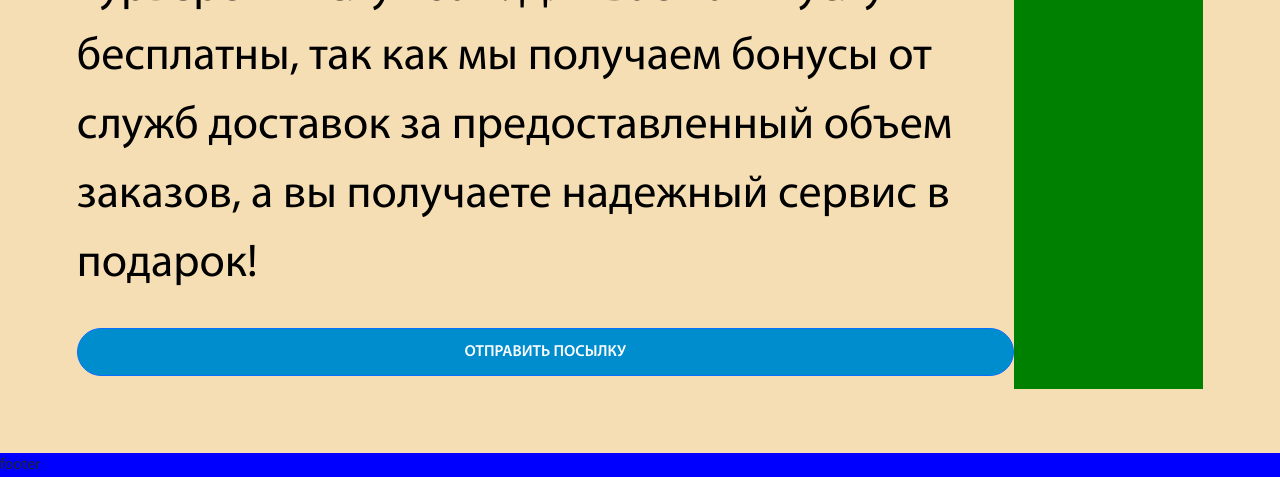
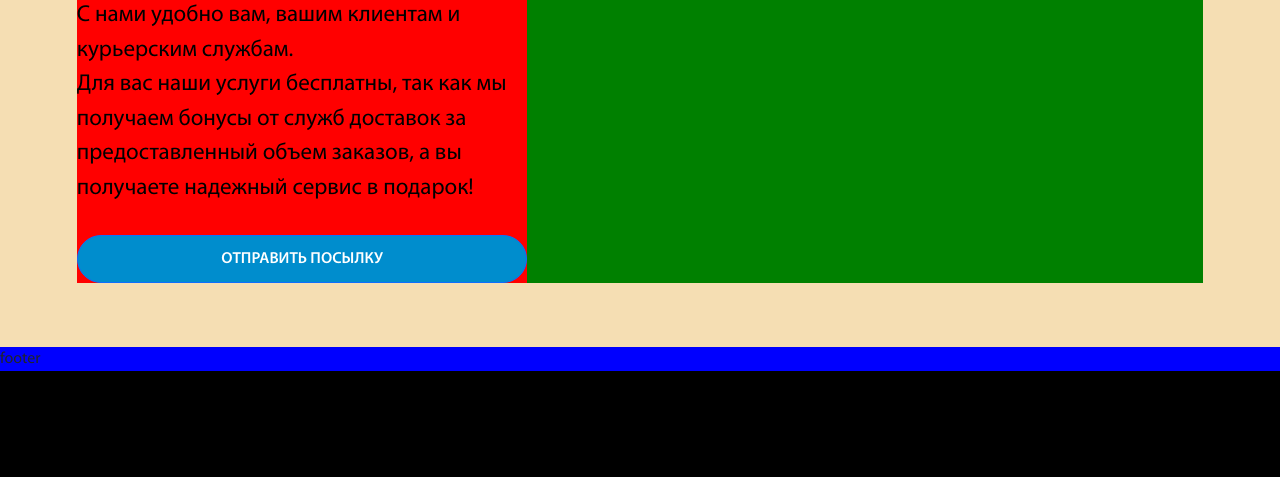
Before and after one commit to nikita1984/sendiIt, a website: page index.html in a window 1280 px wide. Shown: the part 894-1371 px from the top of the page. After the commit the page ends 1265 px from the top, so only its background shows below. Drawn offline with nearby package versions, Linux system fonts and the light colour scheme.

Commit message:
edit main for tablet (positioning)

```diff
--- a/index.html
+++ b/index.html
@@ -92,10 +92,10 @@
                 <div class="main__textBlock">
                     <h2 class="main__textBlock-h2">Мы – агрегатор служб доставки</h3>
                     <p class="main__p">С нами удобно вам, вашим клиентам и курьерским
-                        службам. Для вас наши услуги бесплатны, так как мы
-                        получаем бонусы от служб доставок за
-                        предоставленный объем заказов, а вы получаете
-                        надежный сервис в подарок!</p>
+                        службам. <br>
+                        Для вас наши услуги бесплатны, так как мы получаем бонусы от служб доставок за
+                        предоставленный объем заказов, а вы получаете надежный сервис в подарок!
+                    </p>
                     <button type="button" class="btn btn-primary notFrameworkBtn main__button">отправить посылку</button>
                 </div>
             </div>
--- a/sass/style.sass
+++ b/sass/style.sass
@@ -12,28 +12,27 @@ main
     display: none
     @media screen and (min-width: 768px) and (max-width: 1023px)
         display: inline
-        font-size: 3.7vw
-
-.main__h3
-    @media screen and (min-width: 768px) and (max-width: 1023px)
-        display: none
+        font-size: 4.5vw
 
 .main__iconBlock
     background: green
     height: 50vw
     @media screen and (min-width: 768px)
-        width: 80%
+        width: 60%
+        padding-left: 2%
         height: inherit
 
 .main__container
     @media screen and (min-width: 768px)
         display: flex
         flex-direction: row-reverse
-        justify-content: space-between
+        justify-content: flex-end
 
 .main__p
     font-size: 3.6vw
     color: black
+    @media screen and (min-width: 768px)
+        font-size: 1.8vw
 
 .main__button
     width: 100%
@@ -43,7 +42,11 @@ main
     margin-top: 5vw
     margin-bottom: 1vw
     @media screen and (min-width: 768px)
-        height: 100%
+        width: 40%
+        background: red
+        margin: 0
 
 .main__textBlock-h2
     font-size: 5.8vw
+    @media screen and (min-width: 768px) and (max-width: 1023px)
+        display: none
```
Also changed, not shown: styles/style.css, 1 other file.
